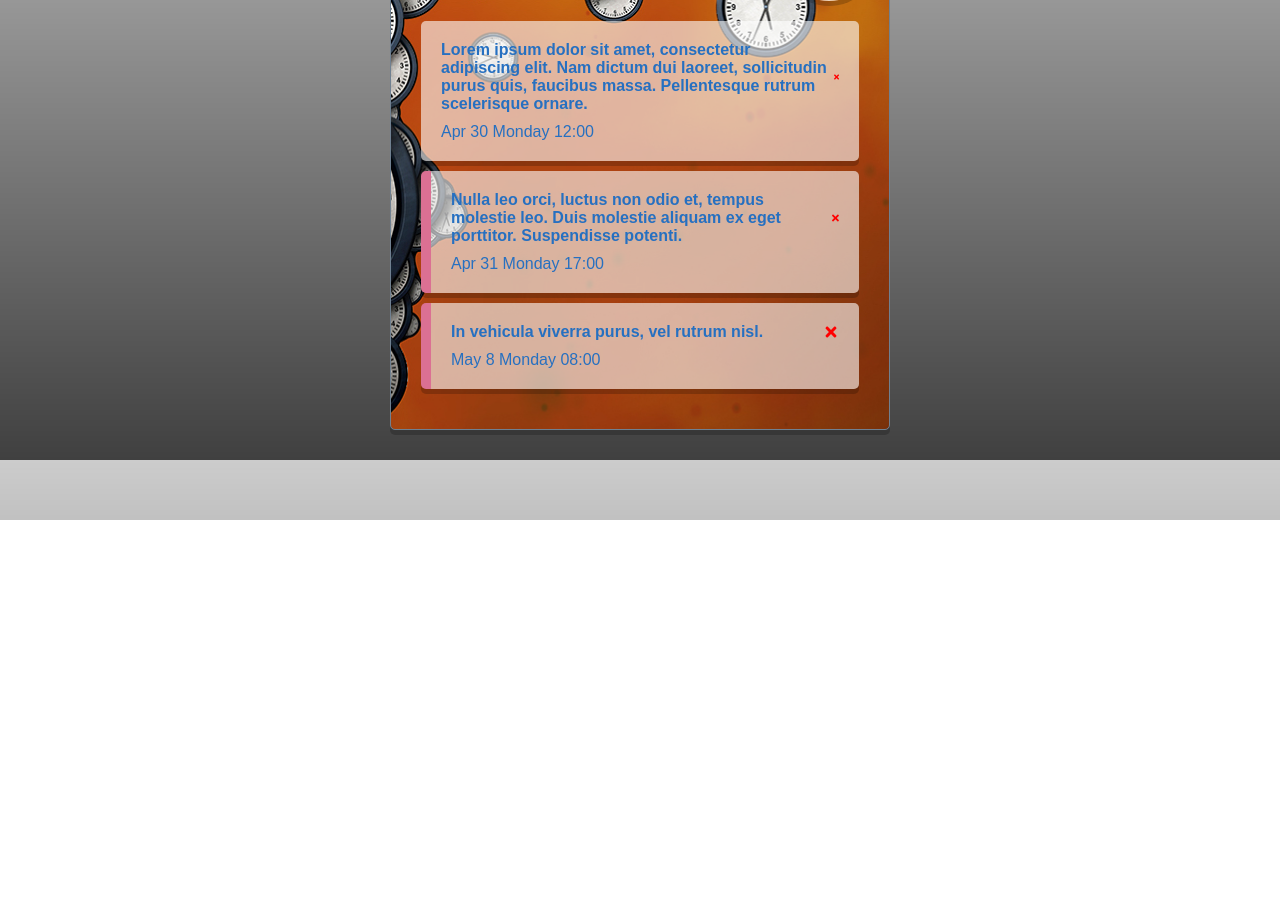
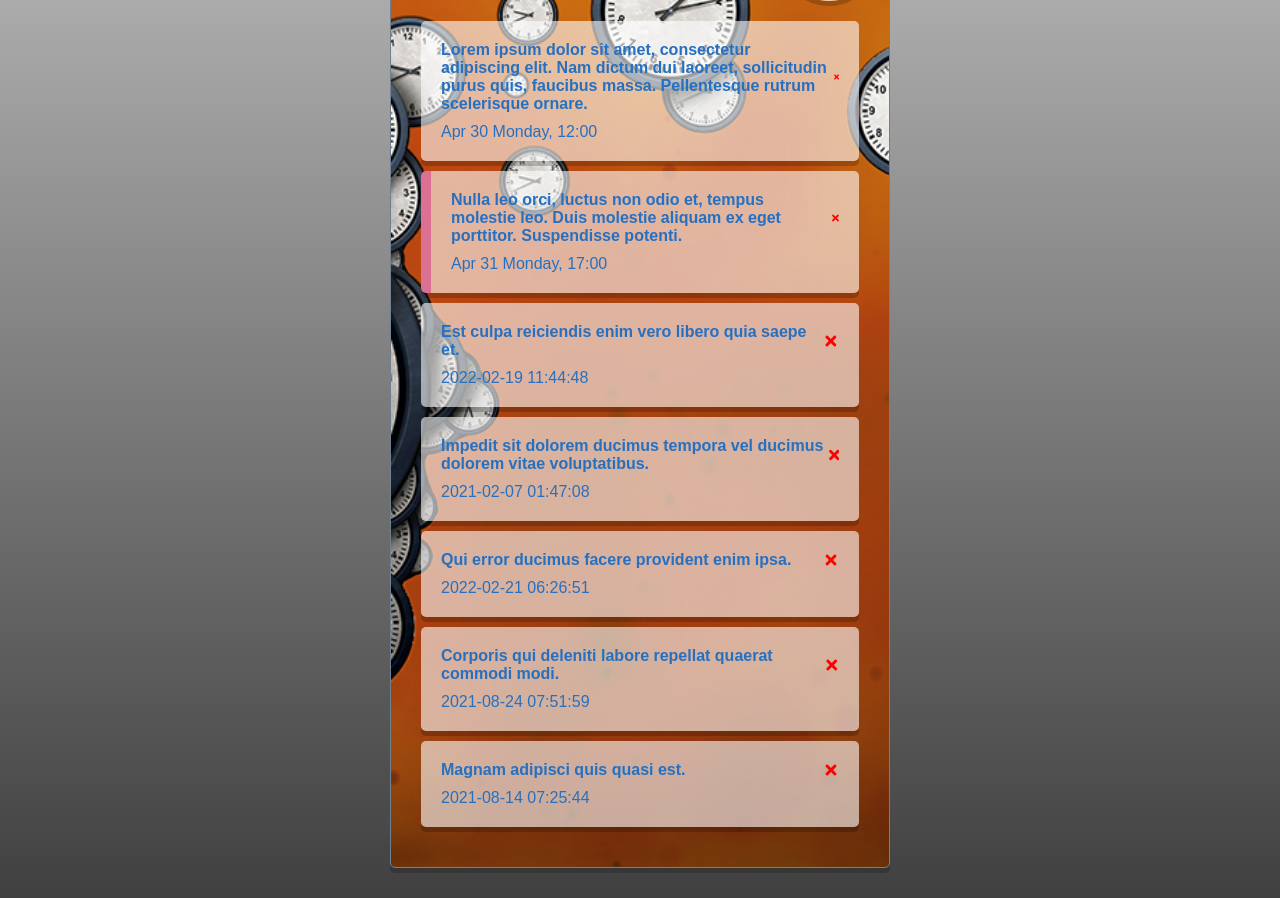
Before and after one commit to hinsheva/js-task-tracker, a React (Create React App) app: page / in a window 1280 px wide. Shown: the part 280-1178 px from the top of the page. Before the commit the page ends 800 px from the top, so only its background shows below. Built offline with nearby package versions, Linux system fonts and the light colour scheme; data requests are answered from the project's data file.

Commit message:
added 'delete task from the server' logic

```diff
--- a/db.json
+++ b/db.json
@@ -3,20 +3,44 @@
     {
       "id": 1,
       "name": "Lorem ipsum dolor sit amet, consectetur adipiscing elit. Nam dictum dui laoreet, sollicitudin purus quis, faucibus massa. Pellentesque rutrum scelerisque ornare.",
-      "date": "Apr 30 Monday 12:00",
+      "date": "Apr 30 Monday, 12:00",
       "reminder": false
     },
     {
       "id": 2,
       "name": "Nulla leo orci, luctus non odio et, tempus molestie leo. Duis molestie aliquam ex eget porttitor. Suspendisse potenti.",
-      "date": "Apr 31 Monday 17:00",
+      "date": "Apr 31 Monday, 17:00",
       "reminder": true
     },
     {
-      "id": 3,
-      "name": "In vehicula viverra purus, vel rutrum nisl.",
-      "date": "May 8 Monday 08:00",
-      "reminder": true
+      "name": "Est culpa reiciendis enim vero libero quia saepe et.",
+      "date": "2022-02-19 11:44:48",
+      "reminder": false,
+      "id": 7
+    },
+    {
+      "name": "Impedit sit dolorem ducimus tempora vel ducimus dolorem vitae voluptatibus.",
+      "date": "2021-02-07 01:47:08",
+      "reminder": false,
+      "id": 8
+    },
+    {
+      "name": "Qui error ducimus facere provident enim ipsa.",
+      "date": "2022-02-21 06:26:51",
+      "reminder": false,
+      "id": 9
+    },
+    {
+      "name": "Corporis qui deleniti labore repellat quaerat commodi modi.",
+      "date": "2021-08-24 07:51:59",
+      "reminder": false,
+      "id": 10
+    },
+    {
+      "name": "Magnam adipisci quis quasi est.",
+      "date": "2021-08-14 07:25:44",
+      "reminder": false,
+      "id": 11
     }
   ]
 }
--- a/src/App.js
+++ b/src/App.js
@@ -29,7 +29,8 @@ function App() {
     setTasks([...tasks, newTask])
   }
 
-  const deleteTask = (id) => {
+  const deleteTask = async (id) => {
+    await fetch(`http://localhost:5000/tasks/${id}`, {method: 'DELETE'});
     setTasks(tasks.filter((task)=>task.id !== id));
   }
 
```
